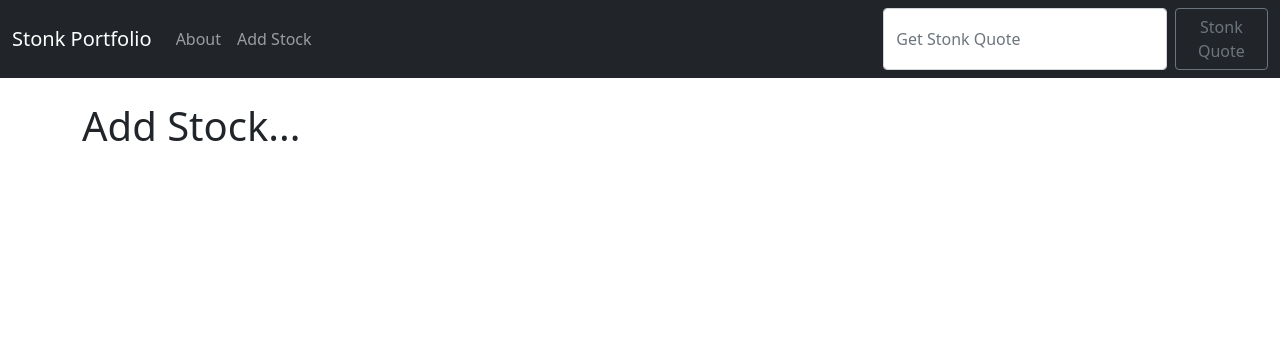
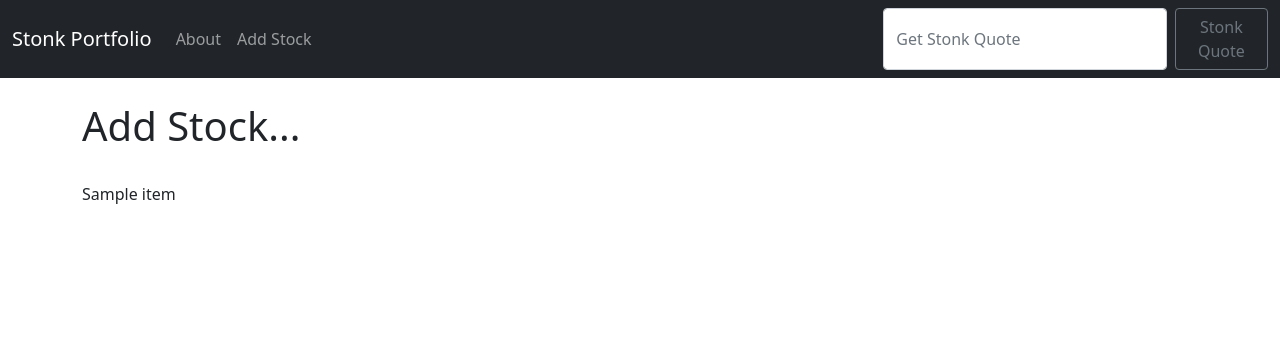
Before and after one commit to Jofa11/Stonks_App, a Django app: template stonks/quotes/templates/add_stock.html in a window 1280 px wide. Shown: the top 338 px of the page. Run offline with Django 3.2, Linux system fonts and the light colour scheme; the template is opened without the code that fills it: most values are stand-ins (such as "Sample title", 1, 10 or a date in 2020).

Commit message:
adds ticker symbols from database to show on add stock page in app

```diff
--- a/stonks/quotes/templates/add_stock.html
+++ b/stonks/quotes/templates/add_stock.html
@@ -3,6 +3,11 @@
 
 
 <h1>Add Stock...</h1>
+<br/>
+
+{% for item in ticker %}
+    {{ item }}<br/>
+{% endfor %}
 
 
 {% endblock %}
--- a/stonks/quotes/views.py
+++ b/stonks/quotes/views.py
@@ -1,4 +1,5 @@
 from django.shortcuts import render
+from .models import Stock
 
 
 def home(request):
@@ -24,5 +25,8 @@ def home(request):
 def about(request):
     return render(request, 'about.html', {})
 
+
 def add_stock(request):
-    return render(request, 'add_stock.html', {})
+
+    ticker = Stock.objects.all()
+    return render(request, 'add_stock.html', {'ticker': ticker})
```
Also changed, not shown: stonks/db.sqlite3.
